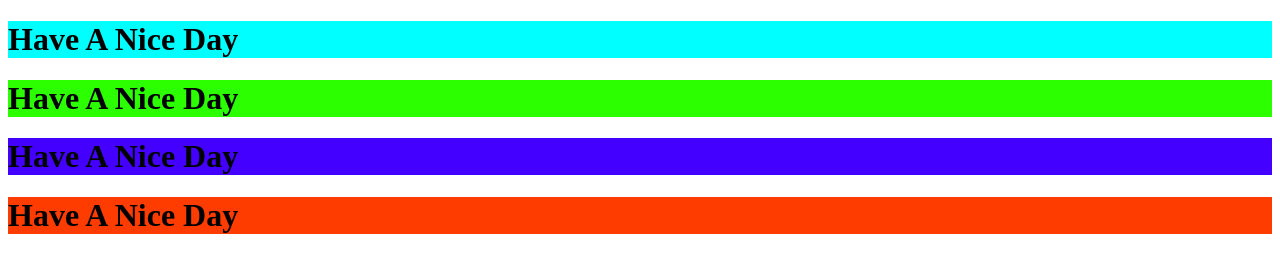
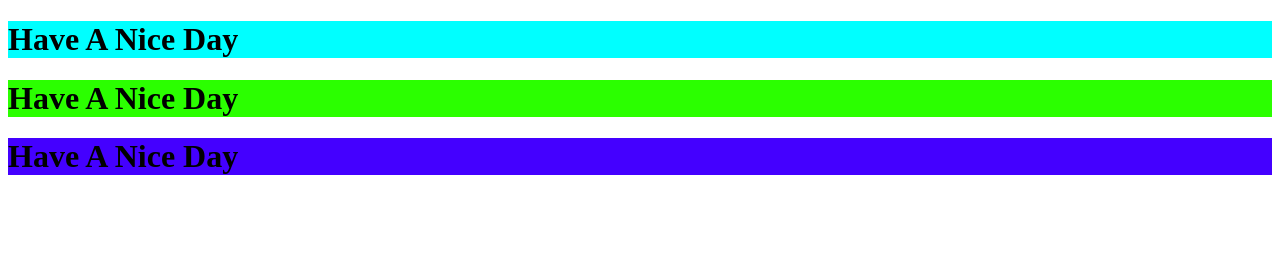
Before and after one commit to Pallaviii23/DG-Hospital-Management, a plain HTML site: page index.html in a window 1280 px wide. Drawn offline with Linux system fonts and the light colour scheme.

Commit message:
created index file

```diff
--- a/index.html
+++ b/index.html
@@ -9,7 +9,6 @@
     <h1 style="background-color: aqua;">Have A Nice Day</h1>
     <h1 style="background-color: rgb(43, 255, 0);">Have A Nice Day</h1>
     <h1 style="background-color: rgb(68, 0, 255);">Have A Nice Day</h1>
-    <h1 style="background-color: rgb(255, 60, 0);">Have A Nice Day</h1>
 
 
 
```
